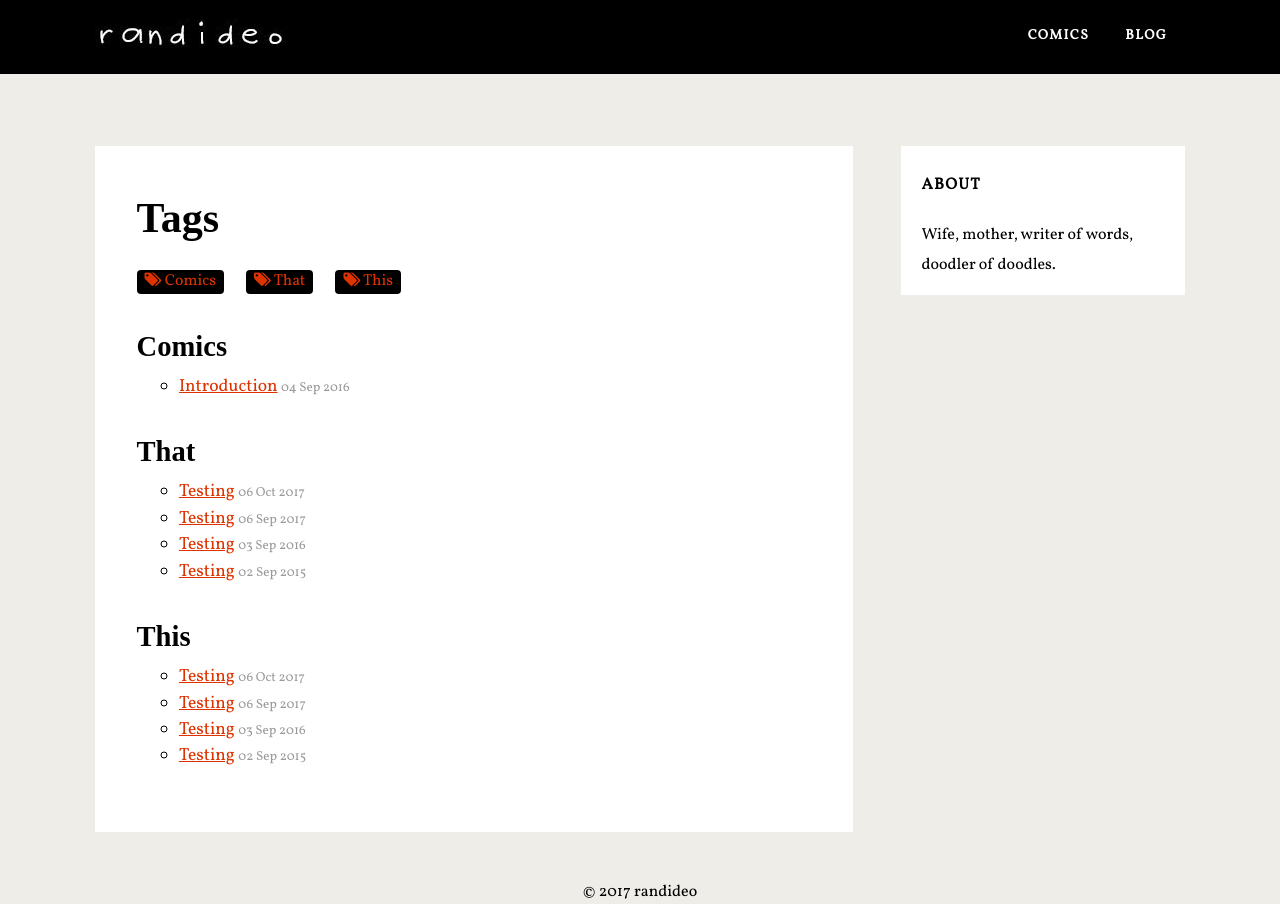
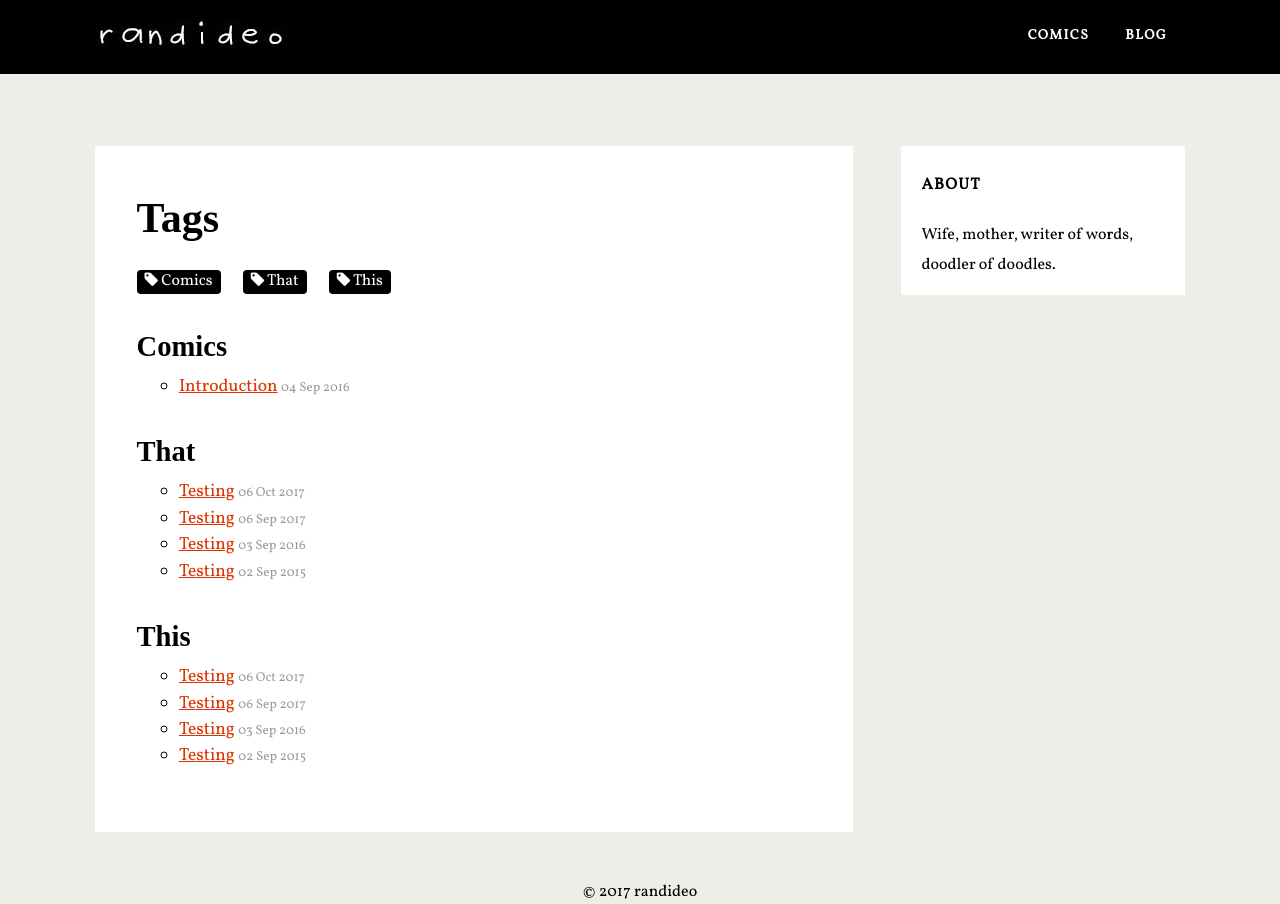
Before and after one commit to randideo/randideo.github.io, a Jekyll site: the page built from tags.html, in a window 1280 px wide. Built offline with Jekyll 4.4.1, drawn with Linux system fonts in a browser that asks for light colours; nearby versions of some CDN libraries; some web fonts are replaced; comment, search, counter and statistics services are not loaded.

Commit message:
Update tags.html

```diff
--- a/tags.html
+++ b/tags.html
@@ -32,7 +32,7 @@ Here we generate all the tags.
 <div class="posts">
 <p>
 {% for tag in tags %}
-<a href="#{{ tag | slugify }}" class="codinfox-tag-mark"><i class="fa fa-tags" aria-hidden="true"></i> {{ tag }} </a> &nbsp;&nbsp;
+<a style="color: #fff;" href="#{{ tag | slugify }}" class="codinfox-tag-mark"><i class="fa fa-tag" aria-hidden="true"></i> {{ tag }} </a> &nbsp;&nbsp;
 {% endfor %}
 
 {% for tag in tags %}
```
